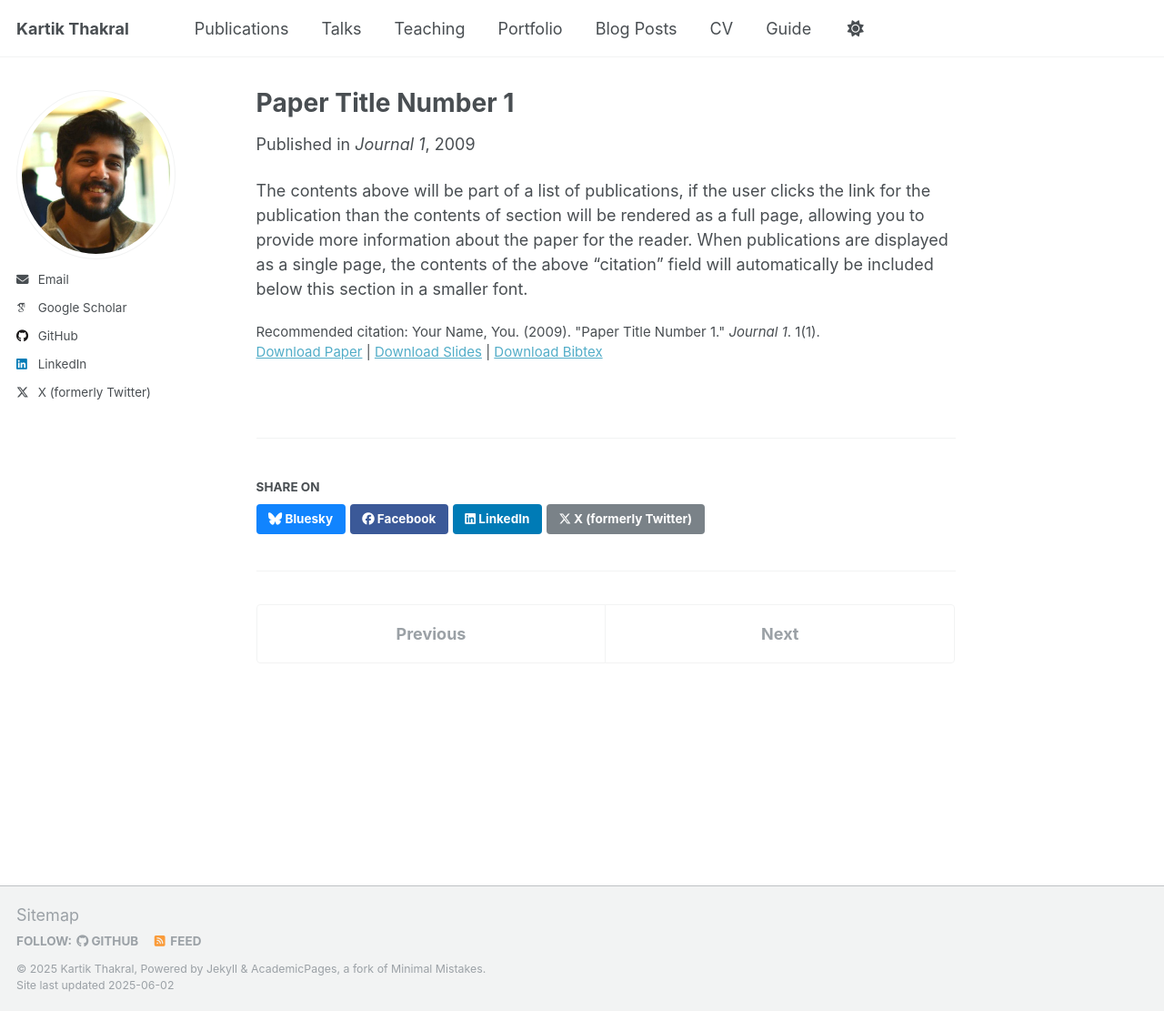
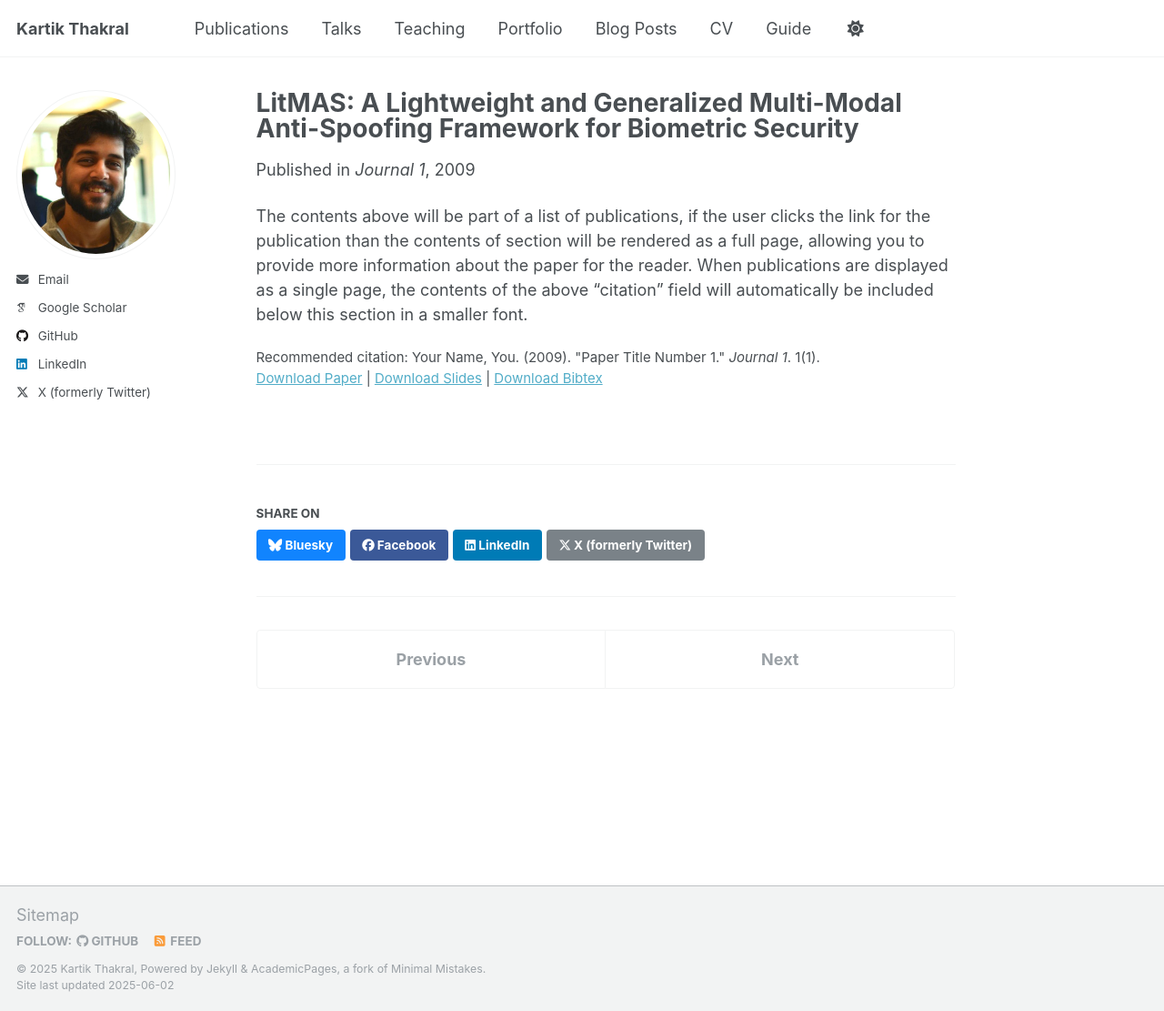
Before and after one commit to thakral-kartik/thakral-kartik.github.io, a Jekyll site: the page built from _publications/2009-10-01-paper-title-number-1.md, in a window 1280 px wide and 1111 px high. Shown: the whole window at 91% size. Built offline with Jekyll 4.4.1, drawn with Linux system fonts in a browser that asks for light colours; some web fonts are replaced.

Commit message:
Update 2009-10-01-paper-title-number-1.md

```diff
--- a/_publications/2009-10-01-paper-title-number-1.md
+++ b/_publications/2009-10-01-paper-title-number-1.md
@@ -1,9 +1,9 @@
 ---
-title: "Paper Title Number 1"
+title: "LitMAS: A Lightweight and Generalized Multi-Modal Anti-Spoofing Framework for Biometric Security"
 collection: publications
 category: manuscripts
 permalink: /publication/2009-10-01-paper-title-number-1
-excerpt: 'This paper is about the number 1. The number 2 is left for future work.'
+excerpt: 'N. Gorthi, K. Thakral, R. Ranjan, M. Vatsa, and R. Singh, 2025. LitMAS: A Lightweight and Generalized Multi-Modal Anti-Spoofing Framework for Biometric Security. In InterSpeech 2025 .'
 date: 2009-10-01
 venue: 'Journal 1'
 slidesurl: 'http://academicpages.github.io/files/slides1.pdf'
```
